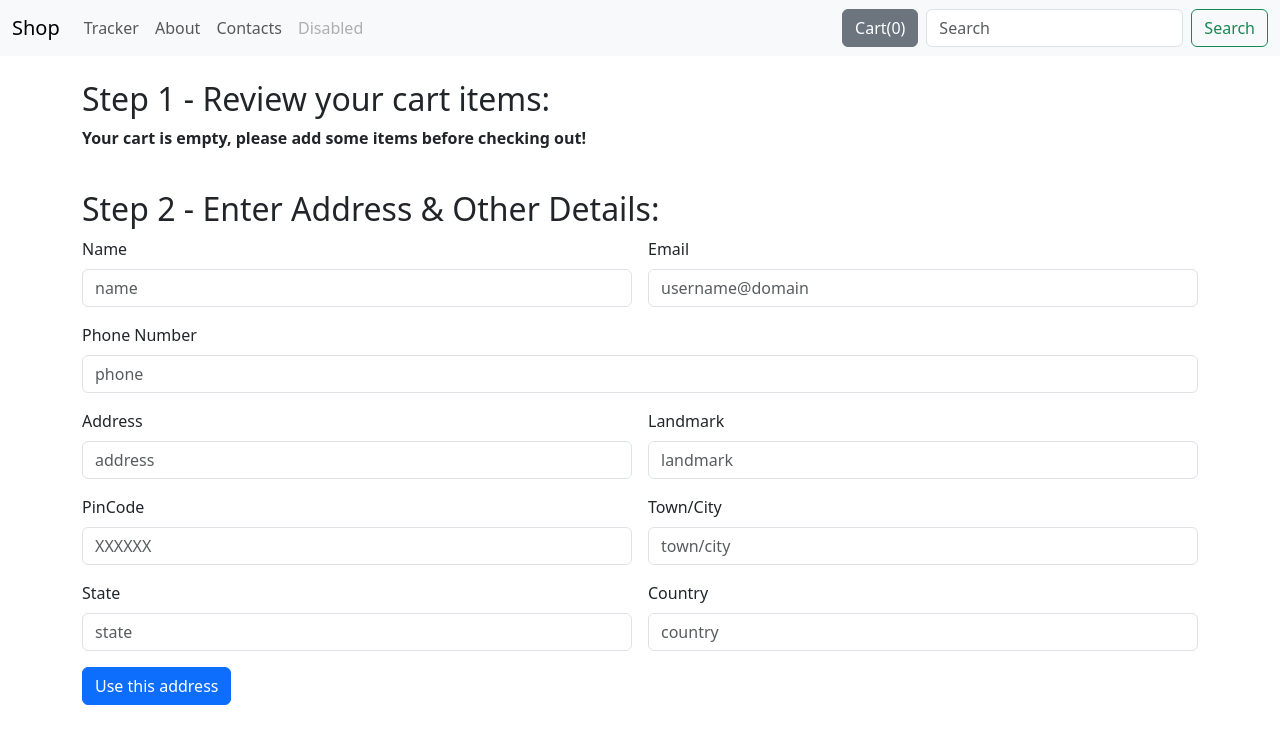
After one commit to sumit-modak/ecommerce-django, a Django app: page /shop/checkout/ in a window 1280 px wide. The commit adds this page. Shown: the top 744 px of the page. Run offline with Django 4.2, Linux system fonts and the light colour scheme; some libraries are stand-ins or nearby versions.

Commit message:
changed /shop/checkout ui

```diff
--- /dev/null
+++ b/shop/templates/shop/checkout.html
@@ -0,0 +1,102 @@
+{% extends "shop/base.html" %}
+
+{% block title %}
+Checkout
+{% endblock title %}
+
+{% block style %}
+{% endblock style %}
+
+{% block body %}
+<div class="container">
+    <div class="col my-4">
+        <h2> Step 1 - Review your cart items: </h2>
+        <div>
+            <ul class="list-group" id="items">
+
+            </ul>
+        </div>
+    </div>
+
+    <div class="col my-4">
+        <h2> Step 2 - Enter Address & Other Details: </h2>
+        <form class="row g-3">
+            <div class="col-md-6">
+            <label for="inputname" class="form-label">Name</label>
+            <input type="name" class="form-control" id="inputname" placeholder="name">
+            </div>
+
+            <div class="col-md-6">
+            <label for="inputEmail" class="form-label">Email</label>
+            <input type="email" class="form-control" id="inputEmail" placeholder="username@domain">
+            </div>
+
+            <div class="col-md-12">
+            <label for="inputPhone" class="form-label">Phone Number</label>
+            <input type="tel" class="form-control" id="inputPhone" placeholder="phone">
+            </div>
+
+            <div class="col-6">
+            <label for="inputAddress" class="form-label">Address</label>
+            <input type="text" class="form-control" id="inputAddress" placeholder="address">
+            </div>
+
+            <div class="col-6">
+            <label for="inputLandmark" class="form-label">Landmark</label>
+            <input type="text" class="form-control" id="inputLandmark" placeholder="landmark">
+            </div>
+
+            <div class="col-md-6">
+            <label for="inputPinCode" class="form-label">PinCode</label>
+            <input type="text" class="form-control" id="inputPinCode" placeholder="XXXXXX">
+            </div>
+
+            <div class="col-md-6">
+            <label for="inputCity" class="form-label">Town/City</label>
+            <input type="text" class="form-control" id="inputCity" placeholder="town/city">
+            </div>
+
+            <div class="col-md-6">
+            <label for="inputState" class="form-label">State</label>
+            <input type="text" class="form-control" id="inputState" placeholder="state">
+            </div>
+
+            <div class="col-md-6">
+            <label for="inputCountry" class="form-label">Country</label>
+            <input type="text" class="form-control" id="inputCountry" placeholder="country">
+            </div>
+
+            <div class="col-12">
+            <button type="submit" class="btn btn-primary">Use this address</button>
+            </div>
+
+        </form>
+    </div>
+</div>
+{% endblock body %}
+
+{% block script %}
+<script>
+    if (localStorage.getItem('cart') == null) {
+        var cart = {};
+    } else {
+        cart = JSON.parse(localStorage.getItem('cart'));
+    }
+
+    if ($.isEmptyObject(cart)) {
+        mystr = `<p><b>Your cart is empty, please add some items before checking out!</b></p>`
+        $('#items').append(mystr);
+    } else {
+        for (item in cart) {
+            let name = cart[item][1];
+            let qty = cart[item][0];
+            mystr = `<li class="list-group-item d-flex justify-content-between align-items-center">
+                        ${name}
+                        <span class="badge bg-primary rounded-pill">${qty}</span>
+                     </li>
+                    `
+            $('#items').append(mystr);
+        }
+    }
+</script>
+{% endblock script %}
--- a/shop/views.py
+++ b/shop/views.py
@@ -40,11 +40,11 @@ def contact(request):
 
     return render(request, "shop/contact.html")
 
+def checkout(request):
+    return render(request, "shop/checkout.html")
+
 def tracker(request):
     return render(request, ".html")
 
 def search(request):
     return render(request, ".html")
-
-def checkout(request):
-    return render(request, ".html")
```
Also changed, not shown: shop/templates/shop/index.html (+13 -11 lines).
